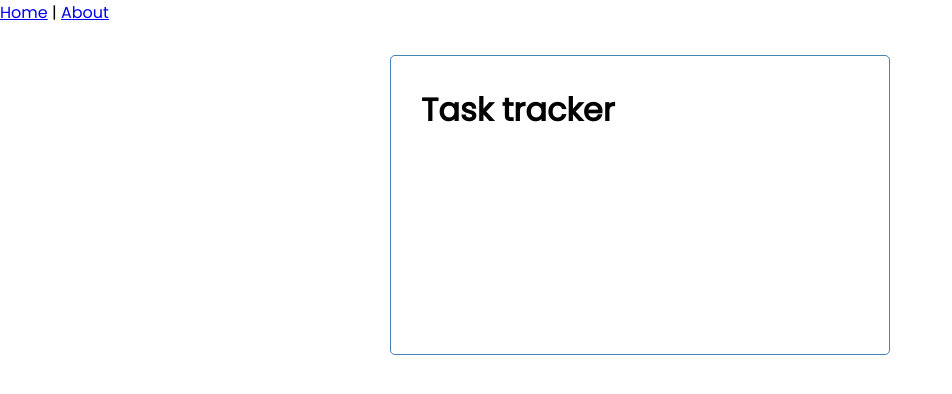
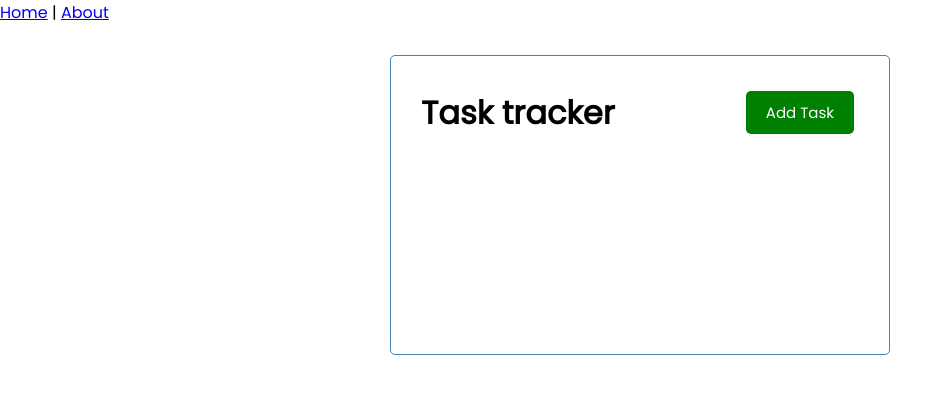
Before and after one commit to samgrat/vue-demo, a Vue app: page / in a window 1280 px wide. Shown: the top 394 px of the page, without its empty margins (0-952 px from the left). Built offline with nearby package versions, Linux system fonts and the light colour scheme.

Commit message:
[0.4.0] Add Button, mod Header

```diff
--- /dev/null
+++ b/src/components/Button.vue
@@ -0,0 +1,10 @@
+<template>
+    <button :style="{ background : color }" class="btn">{{ text }}</button>
+</template>
+
+<script>
+    export default {
+        name: 'Button',
+        props: { color: String, text: String }
+    }
+</script>
--- a/src/components/Header.vue
+++ b/src/components/Header.vue
@@ -1,11 +1,15 @@
 <template>
     <header>
         <h1>{{ title }}</h1>
+        <Button color="green" text="Add Task" />
     </header>
 </template>
 
 <script>
+import Button from './Button.vue'
+
 export default {
+        components: { Button },
         name: 'Header',
         props: { title: String }
     }
```
